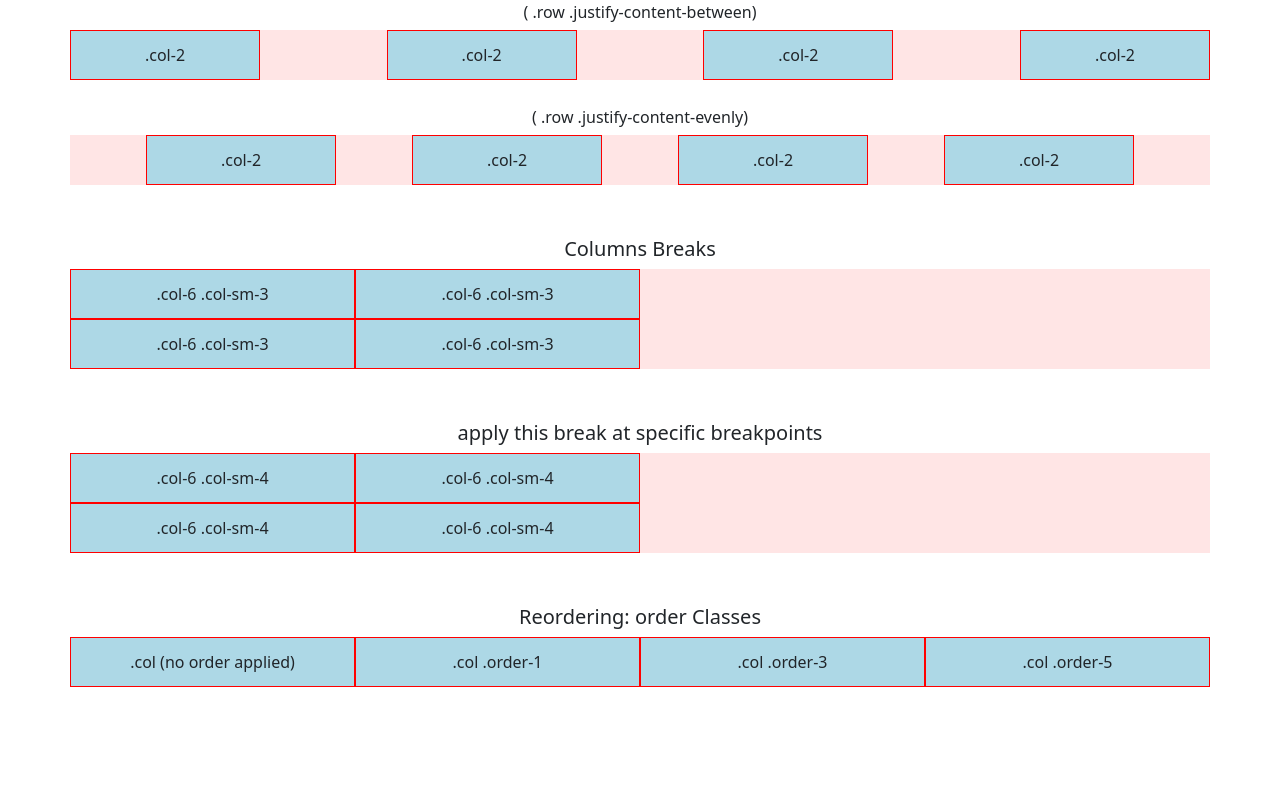
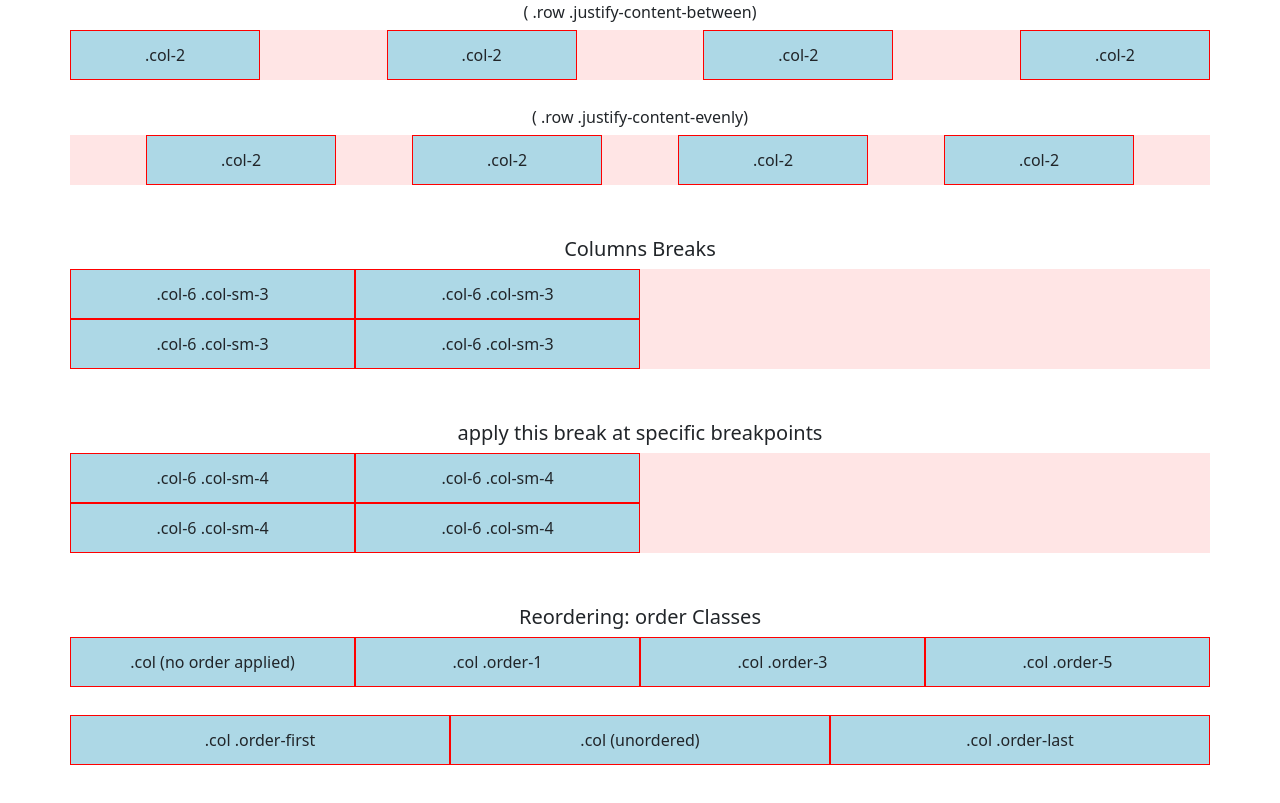
Before and after one commit to Mahmud139/Learning_Bootstrap, a plain HTML site: page 03_columns/index.html in a window 1280 px wide. Shown: the part 1226-2029 px from the top of the page. Before the commit the page ends 1965 px from the top, so only its background shows below. Drawn offline with nearby package versions, Linux system fonts and the light colour scheme.

Commit message:
updated columns

```diff
--- a/03_columns/index.html
+++ b/03_columns/index.html
@@ -152,9 +152,18 @@
         </div>
     </div>
     <br>
+    <div class="container text-center">
+        <div class="row">
+            <div class="col order-last">.col .order-last</div>
+            <div class="col">.col (unordered)</div>
+            <div class="col order-first">.col .order-first</div>
+        </div>
+    </div>
     <br>
-
-
+    <br>
+    <br>
+    <br>
+    <br>
     <script
         src="https://cdn.jsdelivr.net/npm/@popperjs/core@2.11.6/dist/umd/popper.min.js"
         integrity="sha384-oBqDVmMz9ATKxIep9tiCxS/Z9fNfEXiDAYTujMAeBAsjFuCZSmKbSSUnQlmh/jp3"
```
